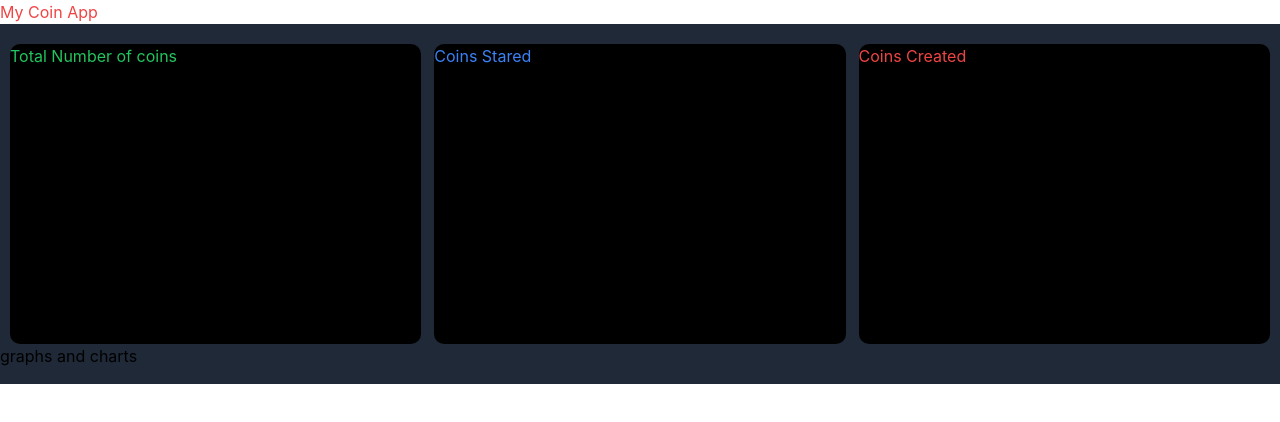
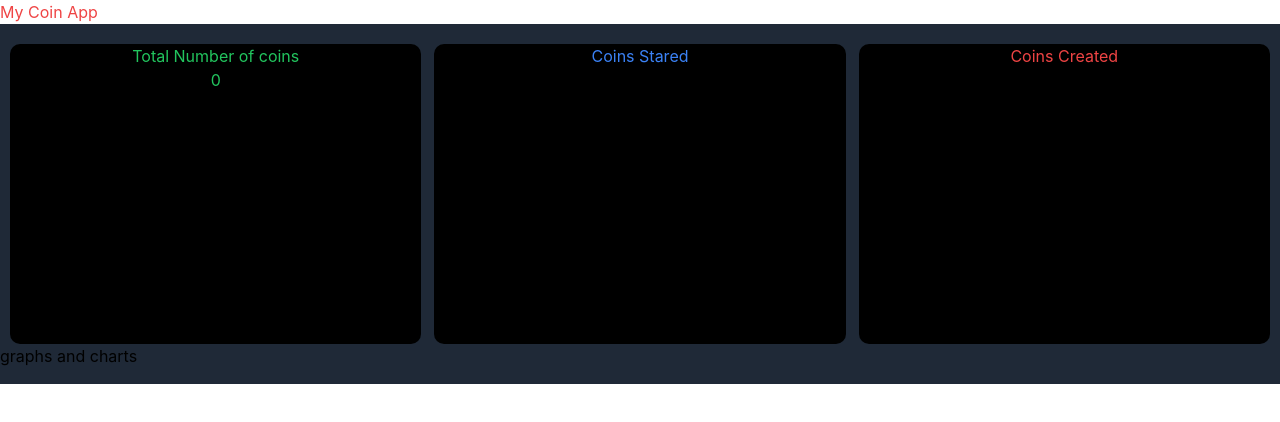
Before and after one commit to lewys-miugo/my-coin-app, a React (Create React App) app: page / in a window 1280 px wide. Shown: the top 422 px of the page. Built offline with nearby package versions, Linux system fonts and the light colour scheme; no server answers.

Commit message:
coin counter

```diff
--- a/src/Components/Dashboard.jsx
+++ b/src/Components/Dashboard.jsx
@@ -1,3 +1,6 @@
+import { data } from "autoprefixer"
+import { useEffect,useState } from "react"
+
 const URL = "https://api.coinlore.net/api/tickers/"
 
 function Dashboard (){
@@ -20,18 +23,38 @@ function Dashboard (){
 }
 
 function TotalCoins(){
+
+	const [coins, setCoins]= useState([])
+
+
+	useEffect(()=>{
+		fetch (URL)
+		.then(res=>res.json())
+		.then(data=>{
+
+			console.log(data.length);
+				setCoins(data.data);
+		})
+		.catch(error=>{
+			console.error('error')
+		})
+	}, []);
+
+
 	return (
-		<div className="bg-black text-green-500 w-1/3 rounded-[10px] mt-[20px] ml-[10px]">
+		<div className="bg-black text-green-500 w-1/3 rounded-[10px] mt-[20px] ml-[10px] text-center">
 
 			<h2 className="">Total Number of coins</h2>
-
+			<p>
+				{coins.length}
+			</p>
 		</div>
 	)
 }
 
 function StaredCoins(){
 	return (
-		<div className="bg-black text-blue-500 w-1/3 rounded-[10px] mt-[20px]">
+		<div className="bg-black text-blue-500 w-1/3 rounded-[10px] mt-[20px] text-center">
 
 			<h2>Coins Stared</h2>
 
@@ -41,7 +64,7 @@ function StaredCoins(){
 
 function CreatedCoins(){
 	return (
-		<div className="bg-black text-red-500 w-1/3 rounded-[10px] mt-[20px] mr-[10px]">
+		<div className="bg-black text-red-500 w-1/3 rounded-[10px] mt-[20px] mr-[10px] text-center">
 
 			<h2>Coins Created</h2>
 
```
